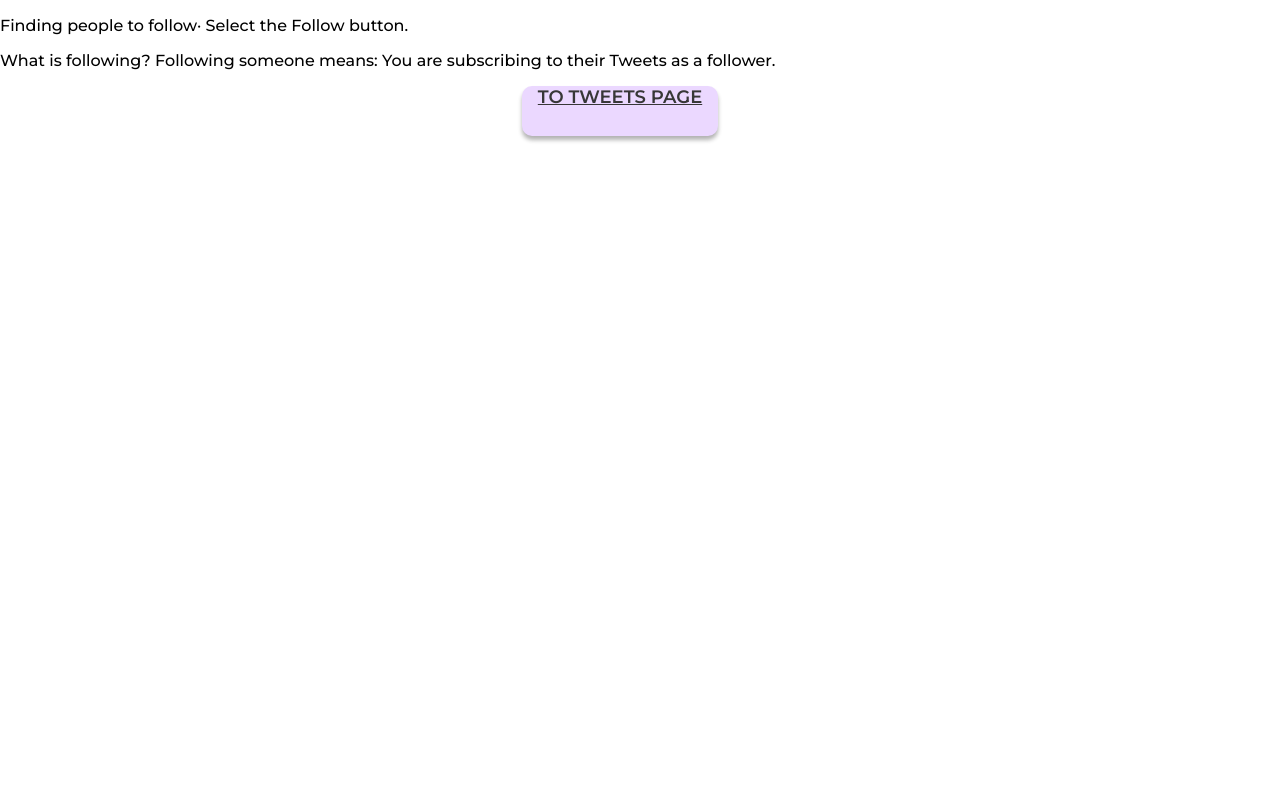
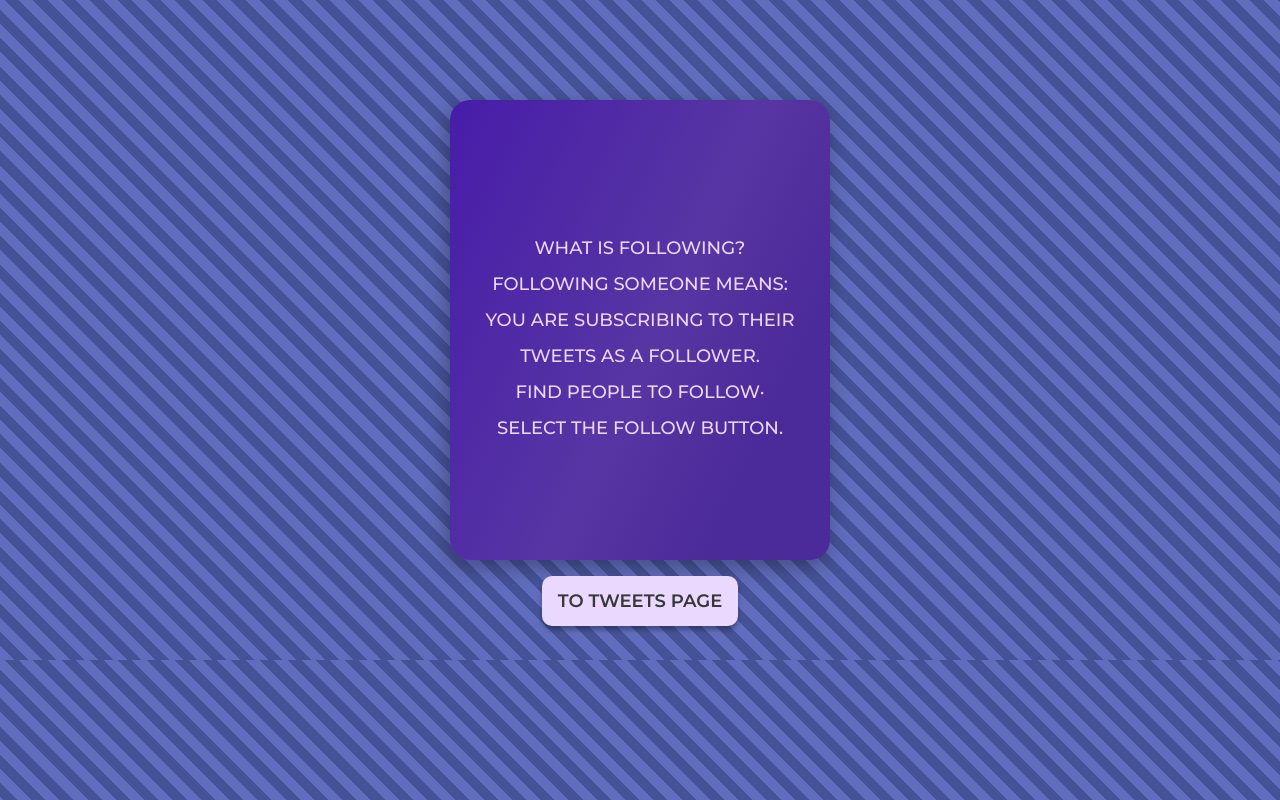
Before and after one commit to NatalieUSA/test-card-tweets, a React (Create React App) app: page / in a window 1280 px wide. Built offline with nearby package versions, Linux system fonts and the light colour scheme.

Commit message:
add styles

```diff
--- a/src/components/UsersTweets/UserItem/UserItem.jsx
+++ b/src/components/UsersTweets/CardItem/CardItem.jsx
@@ -2,9 +2,9 @@
 import Logo from '../../image/Logo.png';
 import Ellipse from '../../image/Ellipse.png';
 import Picture from '../../image/Picture.png';
-import styles from '../../UsersTweets/user-tweets.module.scss';
+import styles from './card-item.module.scss';
 
-const UserItem = ({ item }) => {
+const CardItem = ({ item }) => {
   const { id, user, tweets, followers, avatar } = item;
 
   const [isFollow, setIsFollower] = useState(
@@ -67,4 +67,4 @@
     </>
   );
 };
-export default UserItem;
+export default CardItem;
--- /dev/null
+++ b/src/components/UsersTweets/CardItem/card-item.module.scss
@@ -0,0 +1,96 @@
+.logo {
+  position: absolute;
+  margin-top: 20px;
+  margin-left: 20px;
+}
+
+.picture {
+  position: absolute;
+  margin: 28px 36px auto 36px;
+}
+
+.ellipse {
+  position: absolute;
+  top: 178px;
+
+  left: 50%;
+  transform: translateX(-50%);
+}
+.rectangle::before {
+  content: '';
+  position: absolute;
+  width: 380px;
+  height: 8px;
+  left: 0px;
+  top: 214px;
+
+  background: #ebd8ff;
+  box-shadow: 0px 4px 4px rgba(0, 0, 0, 0.06), inset 0px -2px 4px #ae7be3,
+    inset 0px 4px 3px #fbf8ff;
+}
+
+.avatar {
+  position: absolute;
+  top: 187px;
+  left: 50%;
+  transform: translateX(-50%);
+  background-color: #5736a3;
+  border-radius: 50%;
+  overflow: hidden;
+  width: 62px;
+  height: 62px;
+}
+
+.wrapInfo {
+  position: absolute;
+  left: 50%;
+  transform: translateX(-50%);
+  top: 284px;
+  width: 100%;
+}
+
+.tweets,
+.followers {
+  margin: 0;
+  margin-bottom: 16px;
+  text-align: center;
+  font-style: normal;
+  font-weight: 500;
+  font-size: 20px;
+  line-height: 24px;
+  line-height: calc(24 / 20);
+  text-transform: uppercase;
+
+  color: #ebd8ff;
+}
+
+.tweets {
+  margin-bottom: 16px;
+}
+
+.followers {
+  margin-bottom: 26px;
+}
+
+.btn {
+  display: block;
+  margin-left: auto;
+  margin-right: auto;
+  text-align: center;
+  text-transform: uppercase;
+  width: 196px;
+  height: 50px;
+  background: #ebd8ff;
+  box-shadow: 0px 4px 4px rgba(0, 0, 0, 0.3);
+  border-radius: 10px;
+  border: none;
+  color: #373737;
+  font-family: 'Montserrat';
+  font-weight: 600;
+  font-size: 18px;
+  line-height: calc(22 / 18);
+}
+
+.btnActive {
+  background: #5cd3a8;
+}
--- a/src/components/UsersTweets/UserList/UserList.jsx
+++ b/src/components/UsersTweets/CardList/CardList.jsx
@@ -1,10 +1,10 @@
 import { useState } from 'react';
-import UserItem from '../UserItem/UserItem';
-import Button from 'components/shared/Button/Button';
+import CardItem from '../CardItem/CardItem';
+// import Button from 'components/shared/Button/Button';
 
-import styles from '../../UsersTweets/user-tweets.module.scss';
+import styles from './card-list.module.scss';
 
-const UserList = ({ items, ...otherProps }) => {
+const CardList = ({ items, ...otherProps }) => {
   const [itemsPerPage, setItemsPerPage] = useState(13);
 
   const onLoadMore = () => {
@@ -17,17 +17,17 @@
       <ul className={styles.list}>
         {items?.slice(0, itemsPerPage)?.map(item => (
           <li key={item.id} className={styles.item}>
-            <UserItem item={item} {...otherProps} />
+            <CardItem item={item} {...otherProps} />
           </li>
         ))}
       </ul>
       {itemsPerPage < items.length && (
-        <Button onClick={onLoadMore} type="button">
+        <button onClick={onLoadMore} type="button" className={styles.btn}>
           Load more
-        </Button>
+        </button>
       )}
     </div>
   );
 };
 
-export default UserList;
+export default CardList;
--- /dev/null
+++ b/src/components/UsersTweets/CardList/card-list.module.scss
@@ -0,0 +1,43 @@
+.list {
+  display: flex;
+  justify-content: center;
+  gap: 15px;
+  flex-wrap: wrap;
+  margin-left: auto;
+  margin-right: auto;
+}
+
+.item {
+  position: relative;
+  width: 380px;
+  height: 460px;
+  background: linear-gradient(114.99deg, #471ca9 -1%, #5736a3 54%, #4b2a99 79%);
+  box-shadow: -3px 7px 21px rgba(0, 0, 0, 0.3);
+  border-radius: 20px;
+
+  list-style: none;
+}
+
+.btn {
+  display: flex;
+  margin: 20px auto;
+  align-items: center;
+  justify-content: center;
+
+  text-transform: uppercase;
+  width: 196px;
+  height: 50px;
+  background: #ebd8ff;
+  box-shadow: 0px 4px 4px rgba(0, 0, 0, 0.3);
+  border-radius: 10px;
+  border: none;
+  color: #373737;
+  font-family: 'Montserrat';
+  font-weight: 600;
+  font-size: 18px;
+  &:hover {
+    color: #471ca9;
+    font-size: 19px;
+    box-shadow: 0px 5px 5px rgba(92, 211, 168, 0.8);
+  }
+}
--- a/src/components/UsersTweets/UsersTweets.jsx
+++ b/src/components/UsersTweets/UsersTweets.jsx
@@ -1,6 +1,7 @@
 import { useEffect, useState } from 'react';
-import UserList from './UserList/UserList';
 import { getUsers } from 'components/shared/api/api-users';
+import CardList from './CardList/CardList';
+
 import { ErrorMessage } from 'components/shared/ErrorMessage/ErrorMessage';
 import { Loader } from 'components/shared/Loader/Loader';
 
@@ -27,7 +28,7 @@
 
   return (
     <div>
-      {loading ? <Loader /> : <UserList items={users} />}
+      {loading ? <Loader /> : <CardList items={users} />}
       {error && (
         <ErrorMessage>...error load cards...cards load failed</ErrorMessage>
       )}
--- a/src/components/shared/Button/button.module.scss
+++ b/src/components/shared/Button/button.module.scss
@@ -15,6 +15,11 @@
   font-weight: 600;
   font-size: 18px;
   line-height: calc(22 / 18);
+
+  &:hover {
+    font-size: 20px;
+    box-shadow: 0px 5px 5px rgba(92, 211, 168, 0.8);
+  }
 }
 
 .buttonActive {
--- a/src/index.css
+++ b/src/index.css
@@ -1,11 +1,9 @@
 /* @import-normalize;  */
 /* bring in normalize.css styles */
 
-body {
+/* body {
   margin: 0;
-  /* font-family: -apple-system, BlinkMacSystemFont, 'Segoe UI', 'Roboto', 'Oxygen',
-    'Ubuntu', 'Cantarell', 'Fira Sans', 'Droid Sans', 'Helvetica Neue',
-    sans-serif; */
+
   font-family: 'Montserrat', sans-serif;
 
   -webkit-font-smoothing: antialiased;
@@ -16,4 +14,108 @@
 code {
   font-family: source-code-pro, Menlo, Monaco, Consolas, 'Courier New',
     monospace;
+} */
+
+body {
+  font-family: 'Montserrat', sans-serif;
+  /* background: linear-gradient(to right, #471ca9, #6dd5ed); */
+  background: repeating-linear-gradient(
+    45deg,
+    #606dbc,
+    #606dbc 10px,
+    #465298 10px,
+    #465298 20px
+  );
 }
+html,
+body,
+div,
+span,
+applet,
+object,
+iframe,
+h1,
+h2,
+h3,
+h4,
+h5,
+h6,
+p,
+blockquote,
+pre,
+a,
+abbr,
+acronym,
+address,
+big,
+cite,
+code,
+del,
+dfn,
+em,
+img,
+ins,
+kbd,
+q,
+s,
+samp,
+small,
+strike,
+strong,
+sub,
+sup,
+tt,
+var,
+b,
+u,
+i,
+center,
+dl,
+dt,
+dd,
+ol,
+ul,
+li,
+fieldset,
+form,
+label,
+legend,
+table,
+caption,
+tbody,
+tfoot,
+thead,
+tr,
+th,
+td {
+  margin: 0;
+  padding: 0;
+  border: 0;
+  font-size: 100%;
+  font-weight: normal;
+  vertical-align: baseline;
+}
+
+ol,
+ul {
+  list-style: none;
+}
+
+a {
+  text-decoration: none;
+}
+
+table {
+  border-collapse: collapse;
+  border-spacing: 0;
+}
+
+img {
+  display: block;
+  max-width: 100%;
+  height: auto;
+}
+
+button {
+  cursor: pointer;
+}
--- a/src/pages/HomePage.jsx
+++ b/src/pages/HomePage.jsx
@@ -1,17 +1,23 @@
 import { Link } from 'react-router-dom';
-import styles from '../components/shared/Button/button.module.scss';
+
+import styles from './pages.module.scss';
 
 const HomePage = () => {
   return (
-    <div>
-      <p>Finding people to follow· Select the Follow button.</p>
-      <p>
-        What is following? Following someone means: You are subscribing to their
-        Tweets as a follower.
-      </p>
-      <Link to="/tweets" className={styles.btn}>
-        to tweets page
-      </Link>
+    <div className={styles.wrap}>
+      <div className={styles.items}>
+        <p className={styles.text}>
+          What is following? <br />
+          Following someone means: <br />
+          You are subscribing to their Tweets as a follower.
+          <br />
+          Find people to follow· <br />
+          Select the Follow button.
+        </p>
+        <Link to="/tweets" className={styles.btn}>
+          to tweets page
+        </Link>
+      </div>
     </div>
   );
 };
--- a/src/pages/NotFoundPage.jsx
+++ b/src/pages/NotFoundPage.jsx
@@ -1,10 +1,12 @@
 import { Link } from 'react-router-dom';
-
+import styles from './pages.module.scss';
 const NotFoundPage = () => {
   return (
-    <div>
-      <Link to="/">back to Home page</Link>
-      <h2>Not Found Page</h2>
+    <div className={styles.items}>
+      <h2 className={styles.text}>Page NOT Found </h2>
+      <Link to="/" className={styles.btn}>
+        to Home page
+      </Link>
     </div>
   );
 };
--- a/src/pages/TweetsPage.jsx
+++ b/src/pages/TweetsPage.jsx
@@ -1,10 +1,14 @@
 import UsersTweets from 'components/UsersTweets/UsersTweets';
 import { Link } from 'react-router-dom';
+
+import styles from './pages.module.scss';
 
 const TweetsPage = () => {
   return (
     <div>
-      <Link to="/">back to Home page</Link>
+      <Link to="/" className={styles.btn}>
+        back
+      </Link>
 
       <UsersTweets />
     </div>
--- /dev/null
+++ b/src/pages/pages.module.scss
@@ -0,0 +1,51 @@
+.wrap {
+  display: flex;
+
+  margin-top: 100px;
+  margin-bottom: 100px;
+}
+
+.items {
+  margin: auto;
+  width: 380px;
+  height: 460px;
+  background: linear-gradient(114.99deg, #471ca9 -1%, #5736a3 54%, #4b2a99 79%);
+  box-shadow: -3px 7px 21px rgba(0, 0, 0, 0.3);
+  border-radius: 20px;
+  list-style: none;
+}
+
+.text {
+  margin: 130px 0;
+  text-align: center;
+  font-style: normal;
+  font-weight: 500;
+  font-size: 18px;
+  line-height: calc(40 / 20);
+  text-transform: uppercase;
+  color: #ebd8ff;
+}
+
+.btn {
+  display: flex;
+  margin: 20px auto;
+  align-items: center;
+  justify-content: center;
+
+  text-transform: uppercase;
+  width: 196px;
+  height: 50px;
+  background: #ebd8ff;
+  box-shadow: 0px 4px 4px rgba(0, 0, 0, 0.3);
+  border-radius: 10px;
+  border: none;
+  color: #373737;
+  font-family: 'Montserrat';
+  font-weight: 600;
+  font-size: 18px;
+  &:hover {
+    color: #471ca9;
+    font-size: 19px;
+    box-shadow: 0px 5px 5px rgba(92, 211, 168, 0.8);
+  }
+}
```
